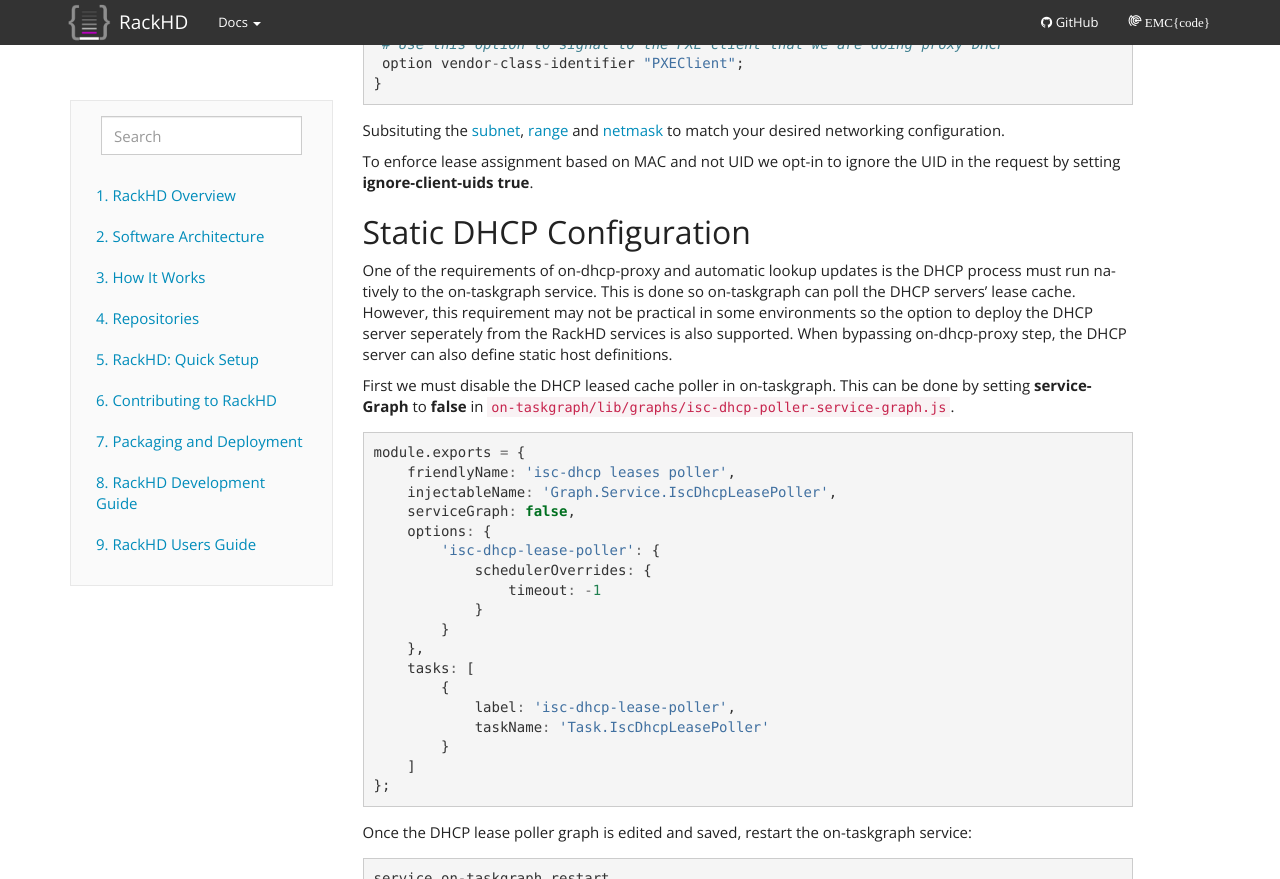
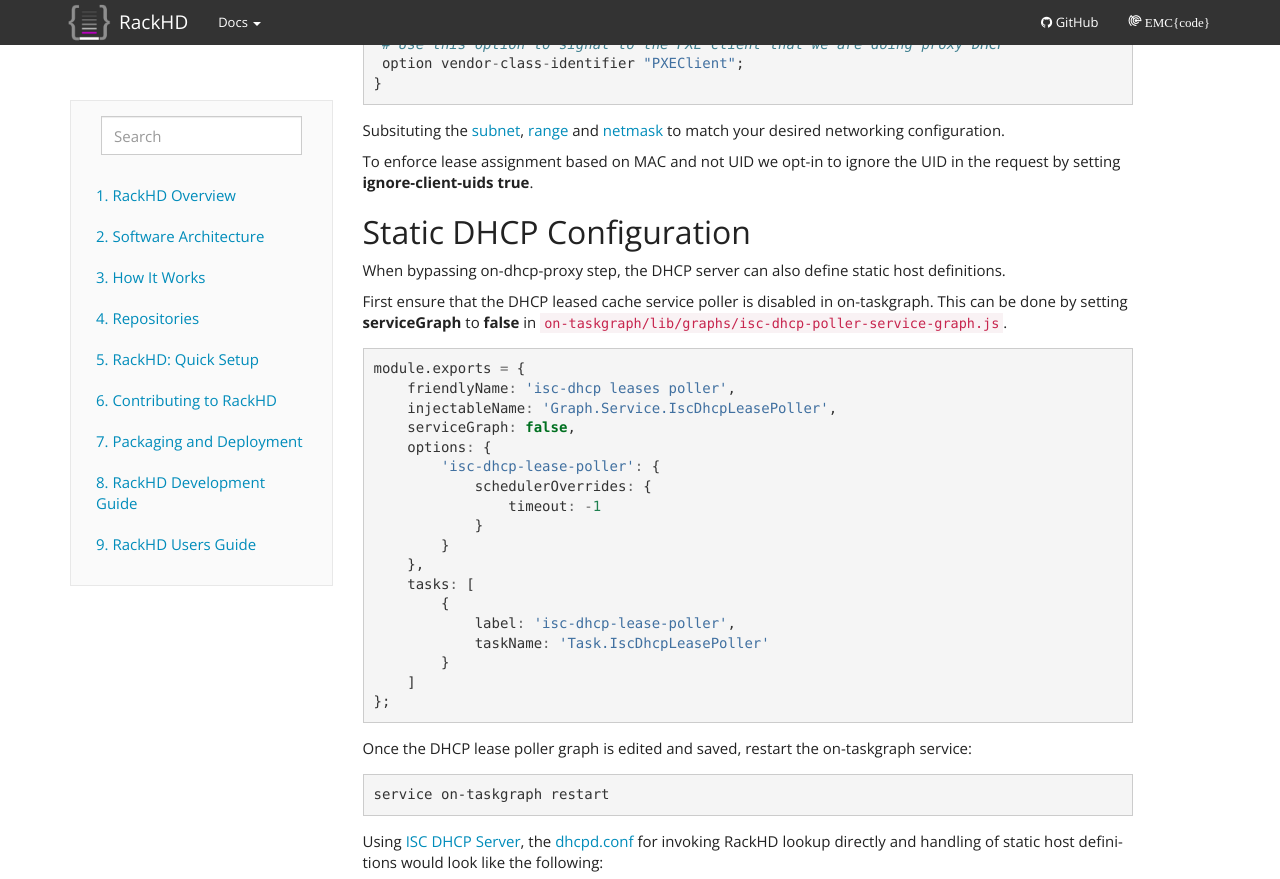
Before and after one commit to RackHD/docs, a Sphinx documentation site: the page built from docs/rackhd/dhcp_server.rst, in a window 1280 px wide and 900 px high, scrolled down 781 px, cut to the strip 0-879 px from the top of the window. Built offline with Sphinx 7.4.7, drawn with Linux system fonts in a browser that asks for light colours.

Commit message:
update dhcp docs and add arp poller section

```diff
--- /dev/null
+++ b/docs/rackhd/arp_poller.rst
@@ -0,0 +1,6 @@
+ARP Cache Poller
+----------------
+.. _ARP: https://en.wikipedia.org/wiki/Address_Resolution_Protocol
+.. _/proc/net/arp: https://www.kernel.org/doc/Documentation/filesystems/proc.txt
+
+With the Address Resolution Protocol (`ARP`_) cache poller service enabled, the RackHD lookup service will update MAC/IP bindings based on the Linux kernel's `/proc/net/arp`_ table. This ARP poller deprecates the need for running the DHCP lease file poller since any IP request made to the host will attempt to resolve the hardware addresses IP and update the kernel's ARP cache.
--- a/docs/rackhd/dhcp_server.rst
+++ b/docs/rackhd/dhcp_server.rst
@@ -40,13 +40,9 @@
 Static DHCP Configuration
 ~~~~~~~~~~~~~~~~~~~~~~~~~~~~
 
-One of the requirements of on-dhcp-proxy and automatic lookup updates is the DHCP process
-must run natively to the on-taskgraph service. This is done so on-taskgraph can poll the
-DHCP servers' lease cache.  However, this requirement may not be practical in some environments
-so the option to deploy the DHCP server seperately from the RackHD services is also supported.
 When bypassing on-dhcp-proxy step, the DHCP server can also define static host definitions.
 
-First we must disable the DHCP leased cache poller in on-taskgraph. This can be done by setting
+First ensure that the DHCP leased cache service poller is disabled in on-taskgraph. This can be done by setting
 **serviceGraph** to **false** in ``on-taskgraph/lib/graphs/isc-dhcp-poller-service-graph.js``.
 
 .. code-block:: javascript
--- a/docs/rackhd/index.rst
+++ b/docs/rackhd/index.rst
@@ -18,4 +18,5 @@
 .. include:: microkernel.rst
 .. include:: web_ui.rst
 .. include:: dhcp_server.rst
+.. include:: arp_poller.rst
 .. include:: boot_settings.rst
```
